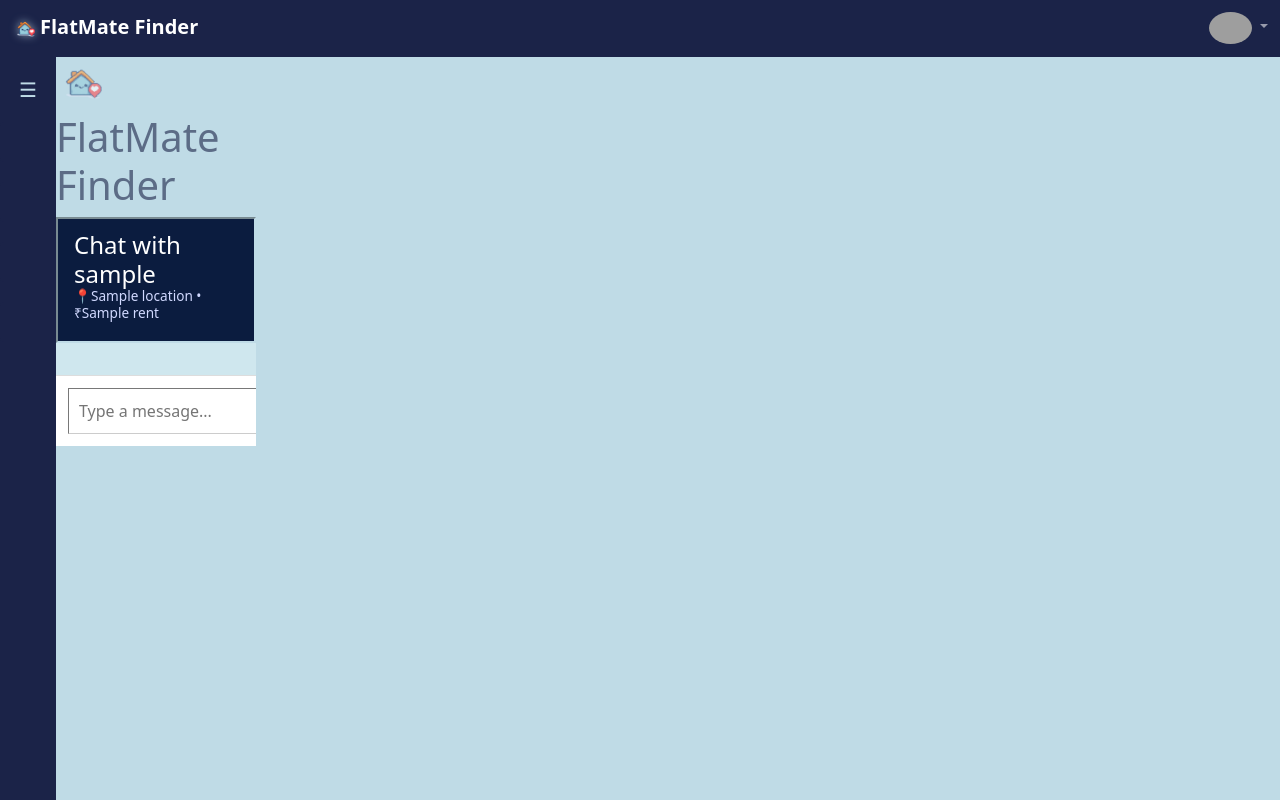
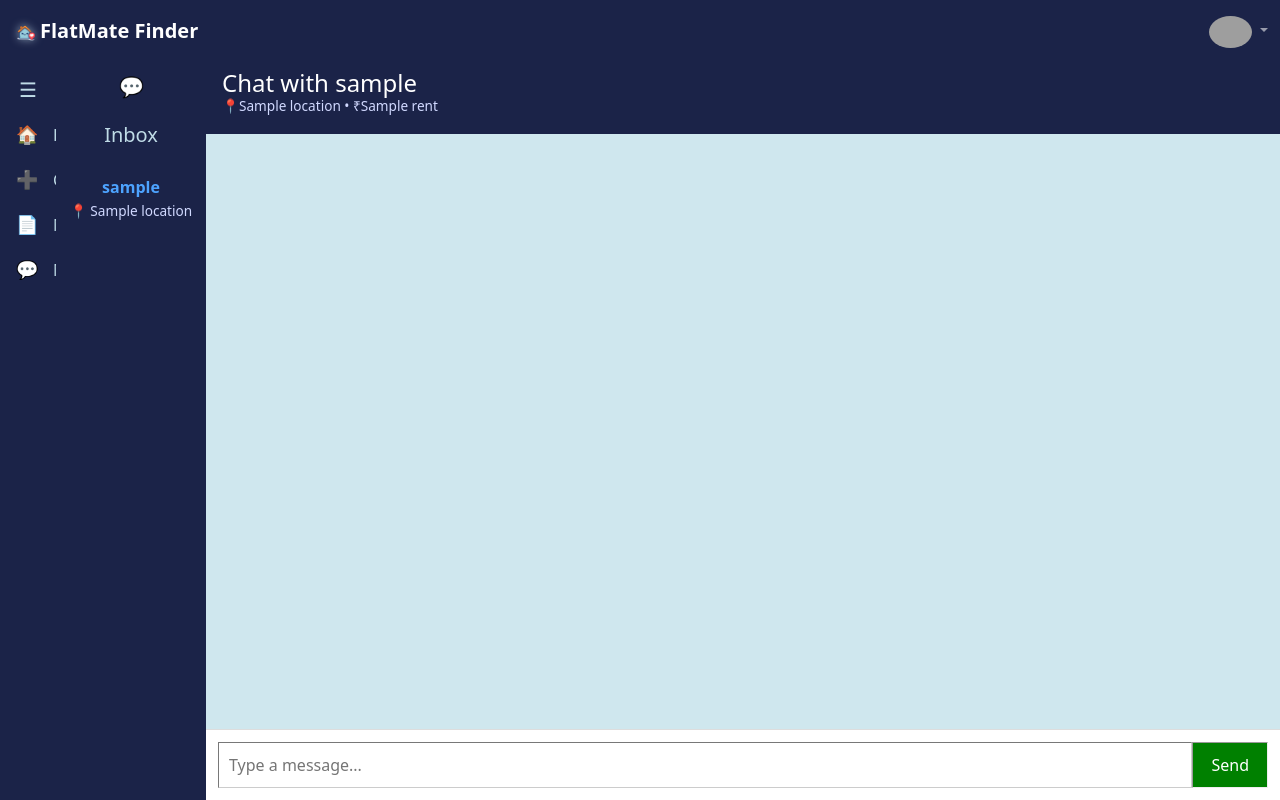
Before and after one commit to Shejwal-01/Flatmate_Finder, a FastAPI app: template frontend/templates/messages/chatbox.html in a window 1280 px wide. Run offline with FastAPI, Linux system fonts and the light colour scheme; the template is opened without the code that fills it: most values are stand-ins (such as "Sample title", 1, 10 or a date in 2020); grey boxes are pictures that could not be loaded.

Commit message:
fixed sidebar

```diff
--- a/frontend/templates/messages/base_chat.html
+++ b/frontend/templates/messages/base_chat.html
@@ -30,18 +30,18 @@
       .app-layout {
         display: grid;
         grid-template-rows: 57px 1fr;
-        grid-template-columns: 56px 200px 1fr;
+        grid-template-columns: 56px 150px 1fr;
         height: 100vh;
       }
 
       .app-layout.sidebar-expanded {
-        grid-template-columns: 200px 200px 1fr;
+        grid-template-columns: 150px 150px 1fr;
       }
 
       header {
         grid-column: 1 / -1;
         background-color: #1b2348;
-        z-index: 100;
+
       }
 
       /* ===== NAVBAR ===== */
@@ -55,12 +55,6 @@
         top: -1px;
       }
 
-      .navbar {
-        padding-top: 4px;
-        padding-bottom: 4px;
-        height: 56px;
-        position: relative;
-      }
       @media (max-width: 576px) {
         .navbar-brand span {
           font-size: 1.1rem;
@@ -90,14 +84,15 @@
 
       /* ===== SIDEBAR ===== */
       .sidebar-wrapper {
+        grid-column: 1/2;
         position: relative;
         background-color: #1b2348;
         width: 56px;
-        transition: width 0.3s ease;
+        transition: width 0.5s ease;
         z-index: 10;
       }
       .sidebar-expanded .sidebar-wrapper {
-        width: 200px;
+        width: 150px;
       }
       .sidebar {
         background-color: #1b2348;
@@ -141,7 +136,7 @@
         border: none;
         display: flex;
         align-items: center;
-        gap: 12px;
+        gap: 15px;
         padding: 0 16px;
         white-space: nowrap;
         overflow: hidden;
@@ -153,7 +148,7 @@
       }
 
       .btn1 span {
-        opacity: 0;
+        opacity: 1;
         transition: opacity 0.2s ease;
       }
 
@@ -193,56 +188,53 @@
 
       .sidebar .btn1 {
         background-color: #1b2348;
-
-        border-radius: 4px;
         color: #bfdbe6;
-        height: 40px;
-        width: 143px;
-        border: 1px;
-        margin: 10px 0;
-        display: block;
+        height: 45px;
+        border: none;
+        display: flex;
+        align-items: center;
+        gap: 15px;
+        padding: 0 16px;
+        white-space: nowrap;
+        overflow: hidden;
       }
-      .inbox-collapsed .chat-list {
+      .inbox-expanded .chat-list {
         display: none;
       }
 
       .inbox-wrapper {
+        grid-column: 2/3;
         position: relative;
         border-left: none;
         background-color: #1b2348;
-        width: 200px;
-        min-width: 200px;
-        max-width: 200px;
-        transition: width 0.3s ease;
+        width: 150px;
+        display: flex;
+        justify-content: center;
         z-index: 20;
         overflow: hidden;
-        flex-shrink: 0;
+        flex-shrink: 1;
       }
-      .app-layout.inbox-collapsed {
-        grid-template-columns: 56px 56px 1fr;
-      }
-      .app-layout.sidebar-expanded.inbox-collapsed {
-        grid-template-columns: 200px 56px 1fr;
-      }
-      .inbox-collapsed .inbox-wrapper {
-        width: 56px;
-        min-width: 56px;
-        max-width: 56px;
-      }
+
+
 
       .inbox {
         display: flex;
+        align-items: stretch;
         flex-direction: column;
         padding-top: 10px;
+        height: 100%;
       }
 
       .inbox-toggle {
         background-color: #1b2348;
+        display: flex;
+        align-items: center;
+        justify-content: center;
+        pointer-events: none;
         color: #bfdbe6;
         border: none;
-        height: 45px;
+        height: 40px;
         font-size: 20px;
-        cursor: pointer;
       }
 
       .inbox-toggle:hover {
@@ -251,7 +243,7 @@
       }
 
       .chat-list {
-        width: 200px;
+        width: 150px;
         background-color: #1b2348;
 
         overflow-y: auto;
@@ -261,7 +253,11 @@
 
       .chat-item {
         display: block;
-        padding: 12px 16px;
+        width: 100%;
+        justify-content: center;
+        align-items: center;
+        text-align: center;
+        padding: 12px 0;
         text-decoration: none;
         color: #4da3ff;
         /* username */
@@ -289,7 +285,7 @@
 
       .main-content {
         padding: 0;
-
+        grid-column: 3/4;
         overflow: hidden;
       }
 
@@ -302,14 +298,30 @@
       /* ===== LEFT CHAT LIST ===== */
 
       .p-3 {
+        padding: 0;
+        margin: 0;
+        text-align: center;
+        pointer-events: none;
+        align-items: center;
         color: #bfdbe6;
 
       }
 
-      .list a:hover {
+      .list-group {
+        overflow: auto;
+        display: flex;
         align-items: center;
+        width: auto;
+        height: auto;
+      }
+
+      .list-group a:hover {
+
         background-color: #bfdbe6;
         color: #1b2348;
+      }
+      .list-group a:active {
+        transform: scale(0.97);
       }
       .main-content {
         border: none;
@@ -317,7 +329,8 @@
 
       .context {
         min-width: 0;
-
+        width: 100%;
+        height: 100%;
         flex: 1;
         display: flex;
         align-items: center;
@@ -325,6 +338,7 @@
         color: #1b2348;
       }
       .context h2 {
+        text-align: center;
         font-size: 2.5rem;
         opacity: 0.6;
         user-select: none;
@@ -434,13 +483,13 @@
           </button>
         </div>
       </aside>
-      {% if not receiver %}
+
       <aside class="inbox-wrapper">
         <div class="inbox">
-          <button class="inbox-toggle" onclick="toggleInbox()">💬</button>
+          <div class="inbox-toggle">💬</div>
 
           <div class="chat-list">
-            <h5 class="p-3" style="pointer-events: none align-text: center";>Inbox</h5>
+            <h5 class="p-3">Inbox</h5>
 
             <ul class="list-group list-group-flush w-100">
               {% for chat in chat_users %}
@@ -473,24 +522,24 @@
             />FlatMate Finder
           </h2>
       </div>
-
-
-
+      {% else %}
           {% block chatcontent %}{% endblock %}
-
+        {% endif %}
       </main>
     </div>
 
     <!-- Bootstrap JS -->
     <script src="https://cdn.jsdelivr.net/npm/bootstrap@5.3.3/dist/js/bootstrap.bundle.min.js"></script>
     <script>
+      const sidebar = document.querySelector(".sidebar-wrapper");
+      sidebar.addEventListener("mouseenter", toggleSidebar);
+      sidebar.addEventListener("mouseleave", toggleSidebar);
+
       function toggleSidebar() {
         document.getElementById("layout").classList.toggle("sidebar-expanded");
       }
 
-      function toggleInbox() {
-        document.getElementById("layout").classList.toggle("inbox-collapsed");
-      }
+
     </script>
   </body>
 </html>
--- a/frontend/templates/messages/chatbox.html
+++ b/frontend/templates/messages/chatbox.html
@@ -5,14 +5,16 @@ endblock %} {% block extra_css %}
   .chat-container {
     flex: 1;
     display: flex;
+    height: 100%;
+    width: 100%;
     flex-direction: column;
+    overflow: auto;
     background: #cfe7ee;
   }
 
   .chat-header {
     padding: 12px 16px;
-    border: 2px inset #bfdbe6;
-    background: #0b1c3f;
+    background: #1b2348;
     color: white;
   }
 
@@ -26,14 +28,15 @@ endblock %} {% block extra_css %}
     font-size: 25px;
     flex: 1;
     padding: 16px;
-    overflow-y: auto;
+    overflow: auto;
   }
 
   .chat-input {
-    position: bottom;
+    position: relative;
     display: flex;
+    align-items: stretch;
     padding: 12px;
-    background: white;
+    background-color: #fff;
     border-top: 1px solid #ddd;
   }
 
@@ -48,6 +51,37 @@ endblock %} {% block extra_css %}
     background: green;
     color: white;
     border: 1px inset;
+  }
+
+  @media (max-width: 768px) {
+    .chat-input {
+      background-color: #fff;
+      overflow: auto;
+      display: flex;
+
+      align-items: center;
+      margin-top: 16rem;
+      border-radius: 7px;
+    }
+
+    .chat-input input {
+      height: auto;
+      width: auto;
+    }
+
+    .chat-input button {
+      height: auto;
+      width: auto;
+    }
+  }
+
+  @media (max-width: 426px) {
+    .chat-input {
+      display: flex;
+      justify-content: center;
+      margin: 0 10px;
+      margin-top: 16rem;
+    }
   }
 </style>
 {% endblock %} {% block chatcontent %}
@@ -75,13 +109,10 @@ endblock %} {% block extra_css %}
     {% endfor %}
   </div>
 
+
     <form class="chat-input" method="post" action="/messages/send">
       <input type="hidden" name="receiver_id" value="{{ receiver.id }}" />
-    <input
-      type="hidden"
-      name="flat_id"
-      value="{{ flat_id }}"
-    />
+      <input type="hidden" name="flat_id" value="{{ flat_id }}" />
       <input
         type="text"
         name="message"
@@ -90,5 +121,6 @@ endblock %} {% block extra_css %}
       />
       <button type="submit">Send</button>
     </form>
+
 </div>
 {% endblock %}
```
Also changed, not shown: other parts of frontend/templates/messages/base_chat.html (+37 -2 lines), backend/routes/messages.py (+23 -3 lines), frontend/package.json (added, +16 -0 lines), frontend/templates/base_dash.html (+53 -4 lines), frontend/templates/flatpost.html (+6 -1 lines), frontend/templates/test2.html (added, +141 -0 lines), frontend/package-lock.json (added), 1 other file. Lines whose indentation alone changed are shown as unchanged.
